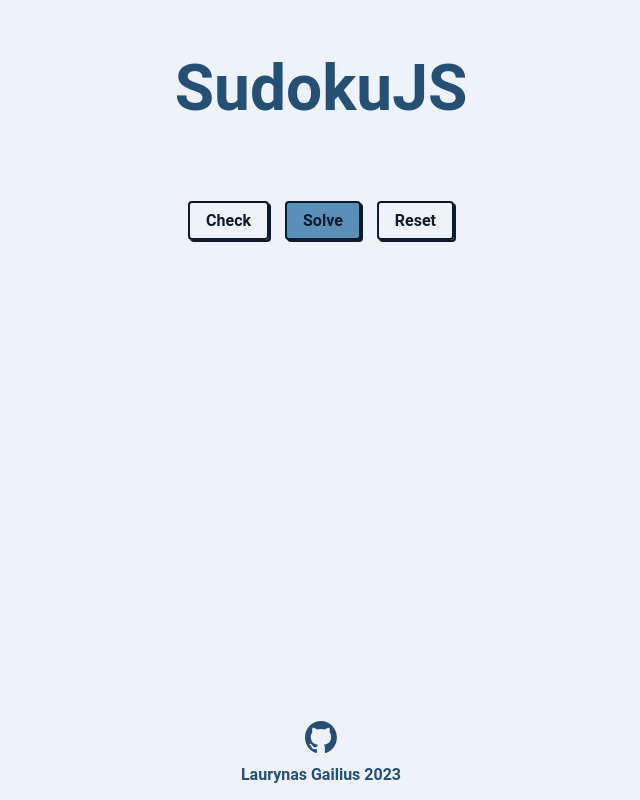
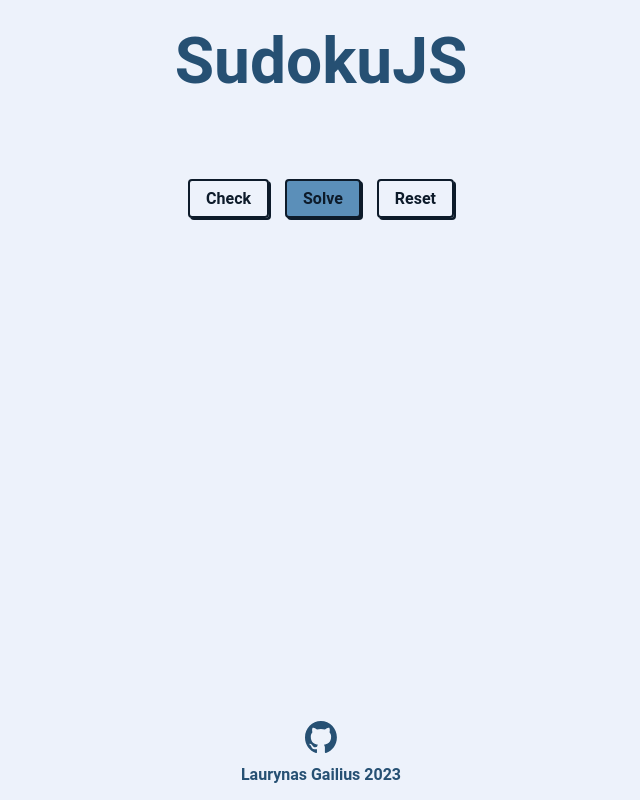
Before and after one commit to LorryGailius/SudokuJS, a plain HTML site: page Lab 4/main.html in a window 1280 px wide. Shown: the whole page, without its empty margins (319-959 px from the left). Drawn offline with nearby package versions, Linux system fonts and the light colour scheme; no server answers; a small style sheet from the web is missing.

Commit message:
Update styles.css with margin and padding

```diff
--- a/Lab 4/styles.css
+++ b/Lab 4/styles.css
@@ -37,11 +37,17 @@ body {
 header {
     font-size: xx-large;
     color: var(--color-text);
+    margin: 1rem;
+}
+
+h1 {
+    margin: 0;
 }
 
 #board {
     display: grid;
     gap: 0.1rem;
+    padding: 1rem;
 }
 
 .cell {
```
